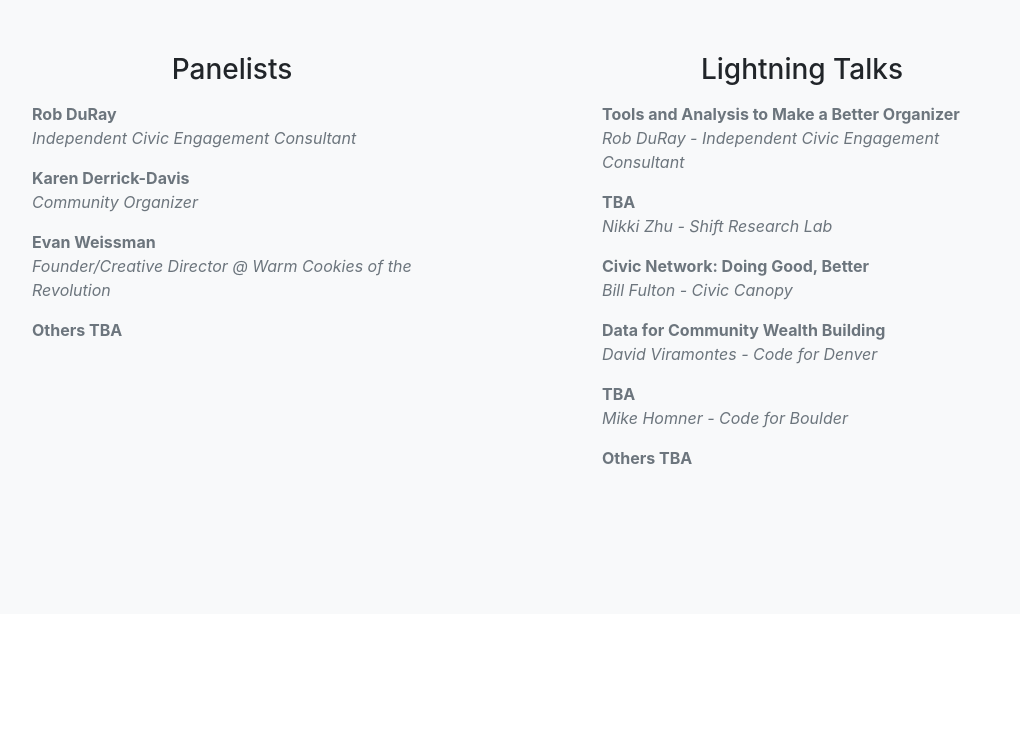
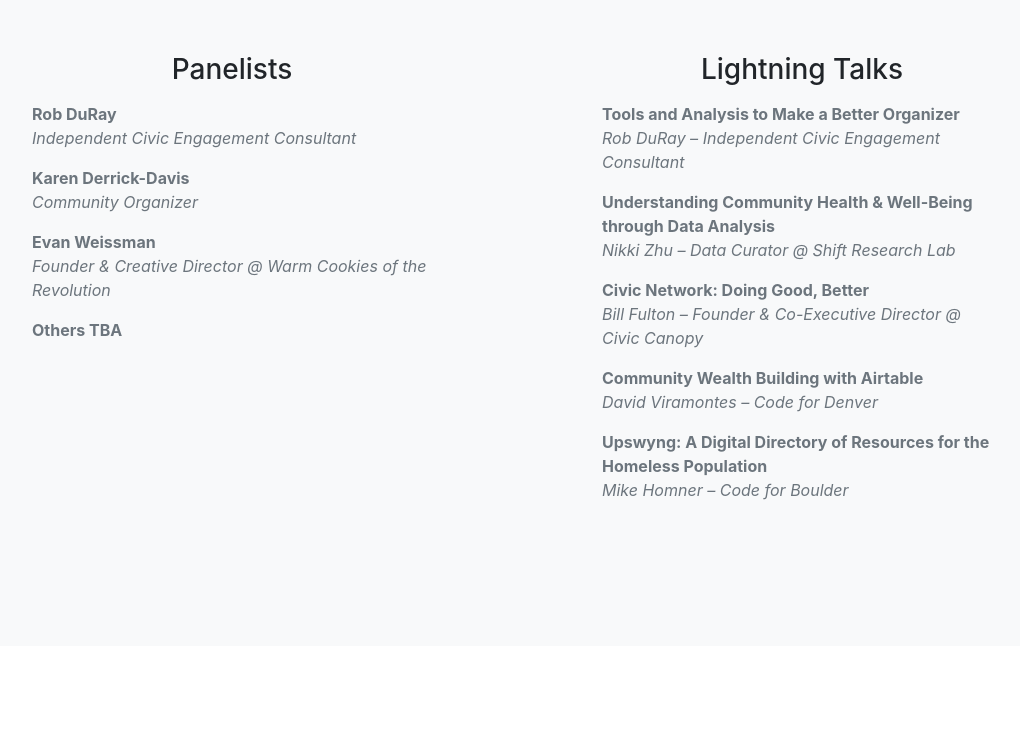
Before and after one commit to codefordenver/NDoCH-Website, a website with bundled scripts: page index.html in a window 1280 px wide. Shown: the part 3940-4679 px from the top of the page, without its empty margins (123-1143 px from the left). Built offline with nearby package versions, Linux system fonts and the light colour scheme; files whose address does not match are found by name.

Commit message:
finalize lightning talks

```diff
--- a/index.html
+++ b/index.html
@@ -217,7 +217,7 @@
             </div>
             <div class=mb-3>
               <p class="text-muted mb-0 text-left"><strong>Evan Weissman</strong></p>
-              <p class="text-muted mb-0 text-left"><em>Founder/Creative Director @ Warm Cookies of the Revolution</em></p>
+              <p class="text-muted mb-0 text-left"><em>Founder & Creative Director @ Warm Cookies of the Revolution</em></p>
             </div>
             <div class=mb-3>
               <p class="text-muted mb-0 text-left"><strong>Others TBA</strong></p>
@@ -229,26 +229,23 @@
             <h3 class="mb-3">Lightning Talks</h3>
             <div class=mb-3>
               <p class="text-muted mb-0 text-left"><strong>Tools and Analysis to Make a Better Organizer</strong></p>
-              <p class="text-muted mb-0 text-left"><em>Rob DuRay - Independent Civic Engagement Consultant</em></p>
+              <p class="text-muted mb-0 text-left"><em>Rob DuRay – Independent Civic Engagement Consultant</em></p>
             </div>
             <div class=mb-3>
-              <p class="text-muted mb-0 text-left"><strong>TBA</strong></p>
-              <p class="text-muted mb-0 text-left"><em>Nikki Zhu - Shift Research Lab</em></p>
+              <p class="text-muted mb-0 text-left"><strong>Understanding Community Health & Well-Being through Data Analysis</strong></p>
+              <p class="text-muted mb-0 text-left"><em>Nikki Zhu – Data Curator @ Shift Research Lab</em></p>
             </div>
             <div class=mb-3>
               <p class="text-muted mb-0 text-left"><strong>Civic Network: Doing Good, Better</strong></p>
-              <p class="text-muted mb-0 text-left"><em>Bill Fulton - Civic Canopy</em></p>
+              <p class="text-muted mb-0 text-left"><em>Bill Fulton – Founder & Co-Executive Director @ Civic Canopy</em></p>
             </div>
             <div class=mb-3>
-              <p class="text-muted mb-0 text-left"><strong>Data for Community Wealth Building</strong></p>
-              <p class="text-muted mb-0 text-left"><em>David Viramontes - Code for Denver</em></p>
+              <p class="text-muted mb-0 text-left"><strong>Community Wealth Building with Airtable</strong></p>
+              <p class="text-muted mb-0 text-left"><em>David Viramontes – Code for Denver</em></p>
             </div>
             <div class=mb-3>
-              <p class="text-muted mb-0 text-left"><strong>TBA</strong></p>
-              <p class="text-muted mb-0 text-left"><em>Mike Homner - Code for Boulder</em></p>
-            </div>
-            <div class=mb-3>
-              <p class="text-muted mb-0 text-left"><strong>Others TBA</strong></p>
+              <p class="text-muted mb-0 text-left"><strong>Upswyng: A Digital Directory of Resources for the Homeless Population</strong></p>
+              <p class="text-muted mb-0 text-left"><em>Mike Homner – Code for Boulder</em></p>
             </div>
           </div>
         </div>
```
